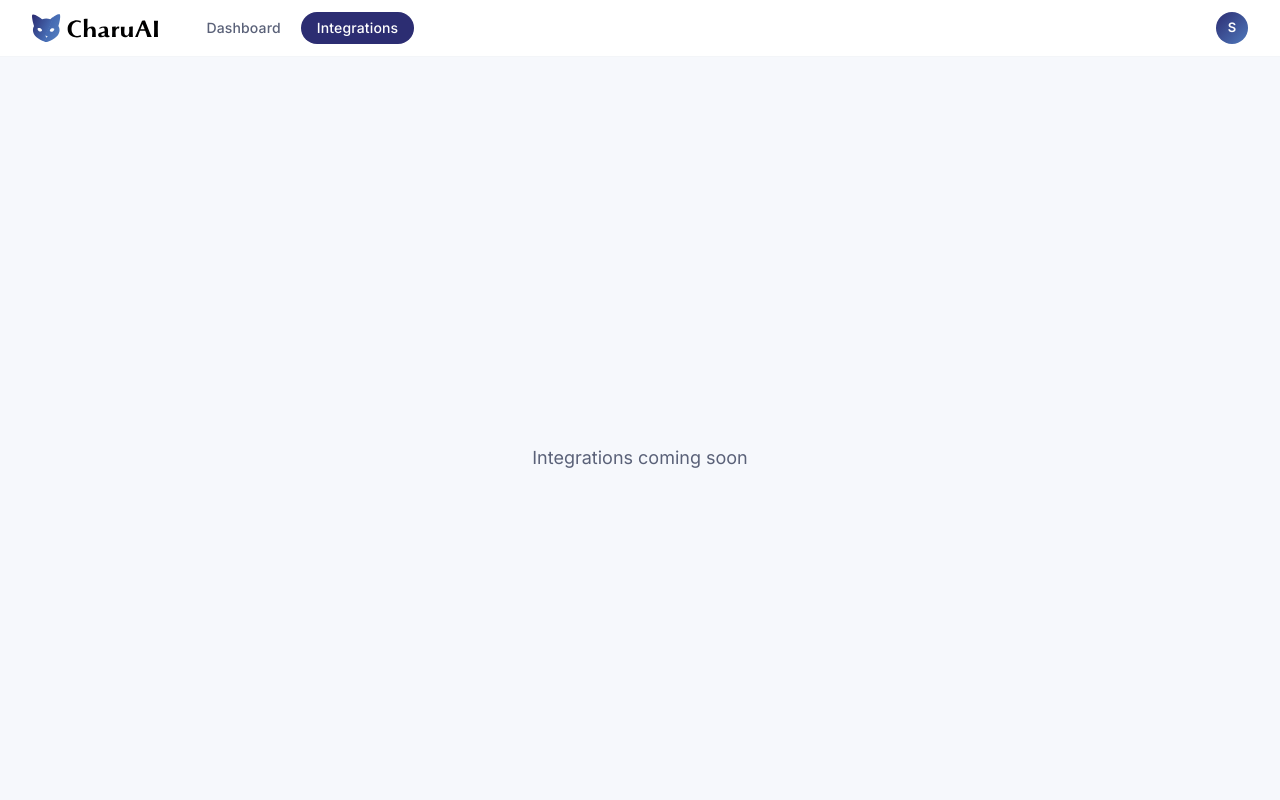
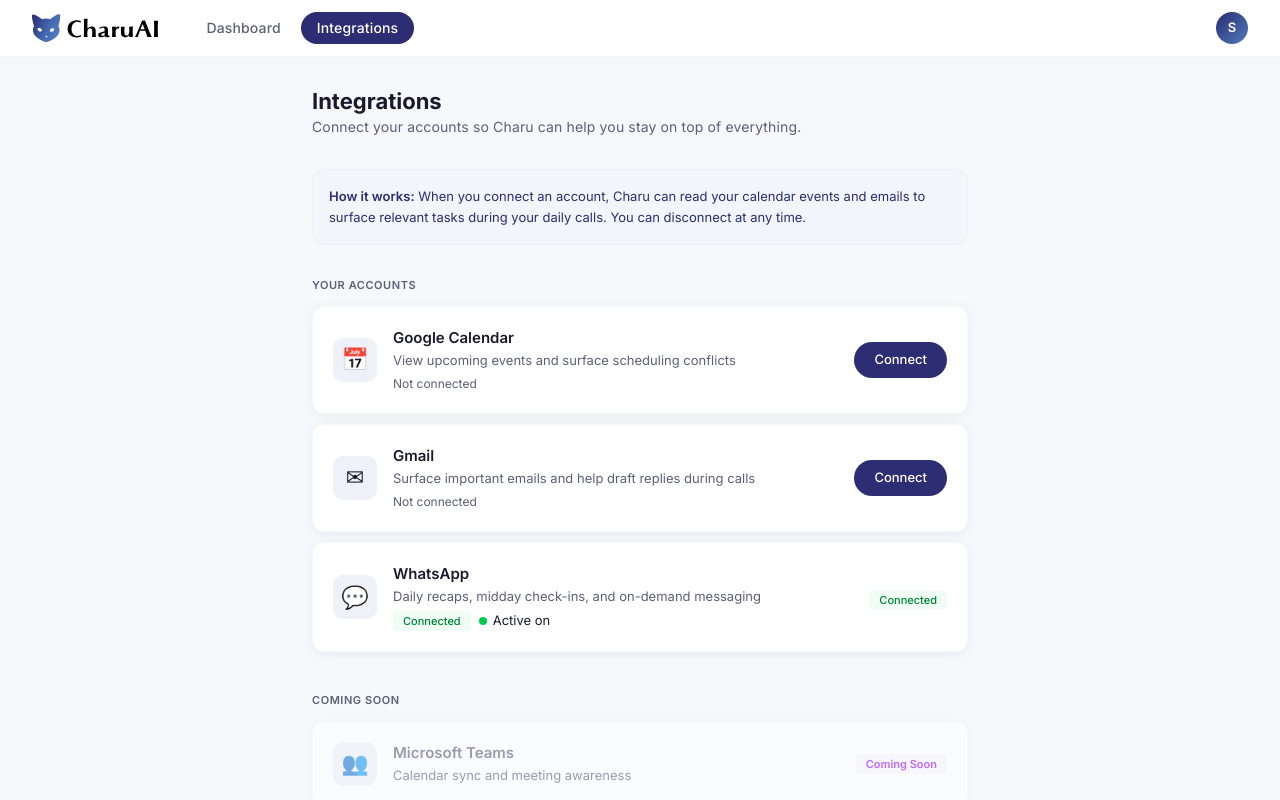
Before and after one commit to sarathyweb/charuai_website, a Next.js app: page /integrations in a window 1280 px wide. Shown: the top 800 px of the page. Built offline with nearby package versions, Linux system fonts and the light colour scheme; no server answers; sample sign-in values are in the browser's storage.

Commit message:
feat: implement integrations page with Google, WhatsApp, and coming soon
Co-Authored-By: Claude Opus 4.6 (1M context) <noreply@anthropic.com>

```diff
--- a/src/app/(app)/integrations/page.tsx
+++ b/src/app/(app)/integrations/page.tsx
@@ -1,7 +1,102 @@
+"use client";
+
+import { useEffect, useState } from "react";
+import { authFetch } from "@/lib/api";
+import { useAuth } from "@/lib/auth";
+import IntegrationCard from "@/components/integrations/IntegrationCard";
+import ComingSoonBadge from "@/components/integrations/ComingSoonBadge";
+
+interface Integration {
+  service: string;
+  connected: boolean;
+  email?: string;
+  connected_at?: string;
+}
+
+const API_BASE = process.env.NEXT_PUBLIC_API_BASE_URL || "https://api.charuai.com";
+
 export default function IntegrationsPage() {
+  const { user } = useAuth();
+  const [integrations, setIntegrations] = useState<Integration[]>([]);
+
+  useEffect(() => {
+    authFetch("/api/integrations")
+      .then((r) => r.ok ? r.json() : { integrations: [] })
+      .then((d) => setIntegrations(d.integrations || []));
+  }, []);
+
+  const google = (service: string) =>
+    integrations.find((i) => i.service === service);
+
+  const handleConnect = async (service: string) => {
+    const token = await user?.getIdToken();
+    window.location.href = `${API_BASE}/api/integrations/${service}/connect?token=${token}`;
+  };
+
+  const handleDisconnect = async (service: string) => {
+    if (!confirm(`Disconnect ${service.replace("_", " ")}?`)) return;
+    await authFetch(`/api/integrations/${service}/disconnect`, { method: "DELETE" });
+    setIntegrations((prev) =>
+      prev.map((i) => i.service === service ? { ...i, connected: false, email: undefined } : i)
+    );
+  };
+
+  const cal = google("google_calendar");
+  const gmail = google("gmail");
+
   return (
-    <div className="flex items-center justify-center min-h-screen">
-      <p className="text-muted">Integrations coming soon</p>
+    <div className="max-w-[720px] mx-auto px-8 py-8">
+      <h1 className="text-[22px] font-bold text-dark mb-1">Integrations</h1>
+      <p className="text-sm text-muted mb-8">
+        Connect your accounts so Charu can help you stay on top of everything.
+      </p>
+
+      <div className="bg-accent-surface/50 border border-warm-gray/20 rounded-xl p-4 mb-8 text-[13px] text-primary leading-relaxed">
+        <strong className="font-semibold">How it works:</strong> When you connect an account,
+        Charu can read your calendar events and emails to surface relevant tasks during your daily calls.
+        You can disconnect at any time.
+      </div>
+
+      <div className="mb-10">
+        <div className="text-[11px] uppercase tracking-wider font-semibold text-muted mb-3">Your Accounts</div>
+
+        <IntegrationCard
+          name="Google Calendar"
+          description="View upcoming events and surface scheduling conflicts"
+          icon={<span>&#128197;</span>}
+          connected={cal?.connected || false}
+          email={cal?.email}
+          onConnect={() => handleConnect("google_calendar")}
+          onDisconnect={() => handleDisconnect("google_calendar")}
+        />
+
+        <IntegrationCard
+          name="Gmail"
+          description="Surface important emails and help draft replies during calls"
+          icon={<span>&#9993;</span>}
+          connected={gmail?.connected || false}
+          email={gmail?.email}
+          onConnect={() => handleConnect("gmail")}
+          onDisconnect={() => handleDisconnect("gmail")}
+        />
+
+        <IntegrationCard
+          name="WhatsApp"
+          description="Daily recaps, midday check-ins, and on-demand messaging"
+          icon={<span>&#128172;</span>}
+          connected={true}
+          statusText={`Active on ${user?.phoneNumber || ""}`}
+          readOnly
+        />
+      </div>
+
+      <div>
+        <div className="text-[11px] uppercase tracking-wider font-semibold text-muted mb-3">Coming Soon</div>
+        <ComingSoonBadge name="Microsoft Teams" description="Calendar sync and meeting awareness" icon={<span>&#128101;</span>} />
+        <ComingSoonBadge name="Microsoft Outlook" description="Email integration for task surfacing" icon={<span>&#128231;</span>} />
+        <ComingSoonBadge name="Slack" description="Check-ins and task updates in your workspace" icon={<span>&#128488;</span>} />
+        <ComingSoonBadge name="Notion" description="Task sync and note integration" icon={<span>&#128221;</span>} />
+      </div>
     </div>
   );
 }
--- /dev/null
+++ b/src/components/integrations/ComingSoonBadge.tsx
@@ -0,0 +1,22 @@
+interface ComingSoonProps {
+  name: string;
+  description: string;
+  icon: React.ReactNode;
+}
+
+export default function ComingSoonBadge({ name, description, icon }: ComingSoonProps) {
+  return (
+    <div className="bg-surface border border-warm-gray/20 rounded-xl shadow-card p-5 flex items-center gap-4 mb-2.5 opacity-60">
+      <div className="w-11 h-11 rounded-[10px] flex items-center justify-center text-[22px] flex-shrink-0 bg-accent-surface">
+        {icon}
+      </div>
+      <div className="flex-1 min-w-0">
+        <div className="text-[15px] font-semibold text-muted">{name}</div>
+        <div className="text-[13px] text-muted mt-0.5">{description}</div>
+      </div>
+      <span className="text-[11px] font-semibold px-2.5 py-0.5 rounded bg-purple-50 text-purple-600">
+        Coming Soon
+      </span>
+    </div>
+  );
+}
--- /dev/null
+++ b/src/components/integrations/IntegrationCard.tsx
@@ -0,0 +1,71 @@
+"use client";
+
+interface IntegrationCardProps {
+  name: string;
+  description: string;
+  icon: React.ReactNode;
+  connected: boolean;
+  email?: string;
+  statusText?: string;
+  onConnect?: () => void;
+  onDisconnect?: () => void;
+  readOnly?: boolean;
+}
+
+export default function IntegrationCard({
+  name,
+  description,
+  icon,
+  connected,
+  email,
+  statusText,
+  onConnect,
+  onDisconnect,
+  readOnly,
+}: IntegrationCardProps) {
+  return (
+    <div className="bg-surface border border-warm-gray/20 rounded-xl shadow-card p-5 flex items-center gap-4 mb-2.5">
+      <div className="w-11 h-11 rounded-[10px] flex items-center justify-center text-[22px] flex-shrink-0 bg-accent-surface">
+        {icon}
+      </div>
+      <div className="flex-1 min-w-0">
+        <div className="text-[15px] font-semibold text-dark">{name}</div>
+        <div className="text-[13px] text-muted mt-0.5">{description}</div>
+        {connected && (
+          <div className="mt-1 flex items-center gap-2">
+            <span className="text-[11px] font-medium px-2.5 py-0.5 rounded bg-green-50 text-green-700">Connected</span>
+            {email && <span className="text-[12px] text-muted">{email}</span>}
+            {statusText && (
+              <span className="flex items-center gap-1.5 text-[13px] text-dark">
+                <span className="w-2 h-2 rounded-full bg-green-500" />
+                {statusText}
+              </span>
+            )}
+          </div>
+        )}
+        {!connected && !readOnly && (
+          <div className="text-[12px] text-muted mt-1">Not connected</div>
+        )}
+      </div>
+      <div className="flex-shrink-0">
+        {readOnly && connected ? (
+          <span className="text-[11px] font-medium px-2.5 py-0.5 rounded bg-green-50 text-green-700">Connected</span>
+        ) : connected ? (
+          <button
+            onClick={onDisconnect}
+            className="border border-red-200 text-red-600 rounded-lg px-4 py-2 text-[13px] font-medium hover:bg-red-50 transition-colors"
+          >
+            Disconnect
+          </button>
+        ) : (
+          <button
+            onClick={onConnect}
+            className="bg-primary text-white rounded-lg px-5 py-2 text-[13px] font-medium hover:bg-accent-warm transition-colors"
+          >
+            Connect
+          </button>
+        )}
+      </div>
+    </div>
+  );
+}
```
